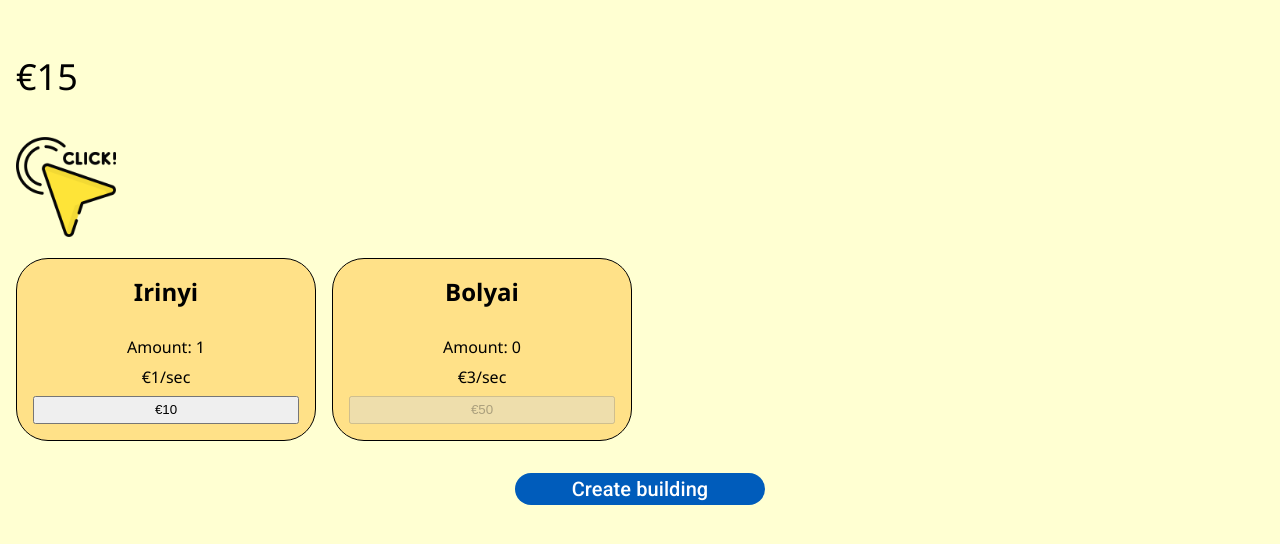
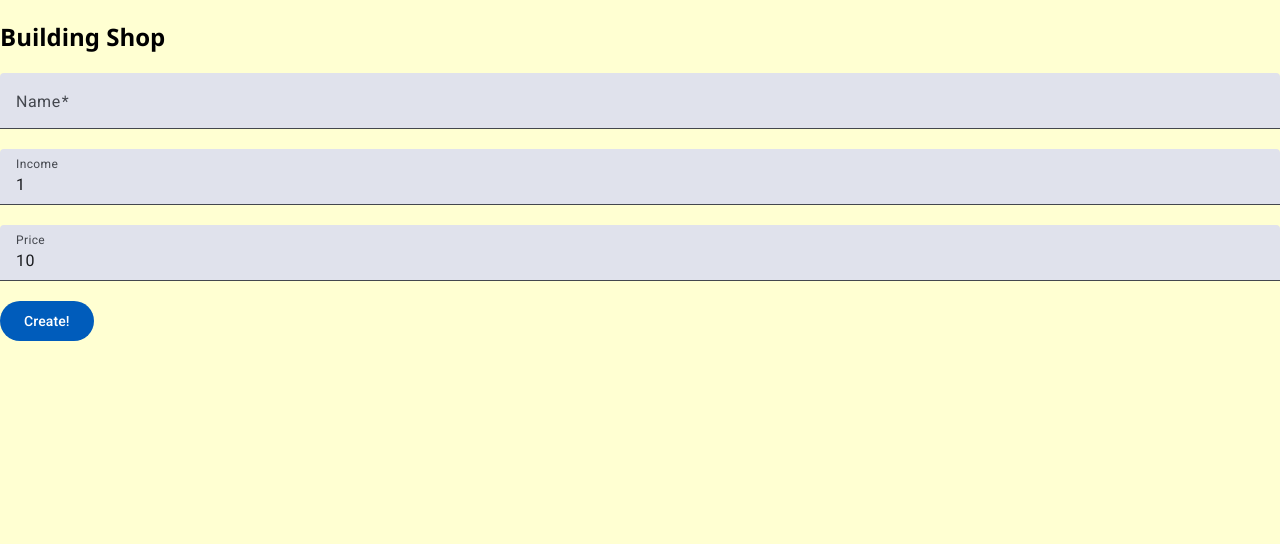
Before and after one commit to GergelyDobo/PWA-25-26-1, an Angular app: page /shop in a window 1280 px wide. Before the commit this address led to /main. Shown: the top 544 px of the page. Built offline with nearby package versions, Linux system fonts and the light colour scheme.

Commit message:
Building shop oldal: Material, Forms, guard

```diff
--- a/src/app/app.routes.ts
+++ b/src/app/app.routes.ts
@@ -1,5 +1,6 @@
 import { Routes } from '@angular/router';
 import { MainPageComponent } from './main-page/main-page.component';
+import { maxBuildingsGuard } from './shared/max-buildings.guard';
 
 export const routes: Routes = [
     {
@@ -7,6 +8,11 @@ export const routes: Routes = [
         component: MainPageComponent
     },
     {
+        path: "shop",
+        loadComponent: () => import("./building-shop/building-shop.component").then(c => c.BuildingShopComponent),
+        canActivate: [maxBuildingsGuard]
+    },
+    {
         path: "**",
         redirectTo: "main"
     }
--- /dev/null
+++ b/src/app/building-shop/building-shop.component.html
@@ -0,0 +1,16 @@
+<h2>Building Shop</h2>
+<form [formGroup]="buildingForm">
+    <mat-form-field>
+        <mat-label>Name</mat-label>
+        <input matInput type="text" formControlName="name">
+    </mat-form-field>
+    <mat-form-field>
+        <mat-label>Income</mat-label>
+        <input matInput type="number" formControlName="income">
+    </mat-form-field>
+    <mat-form-field>
+        <mat-label>Price</mat-label>
+        <input matInput type="number" formControlName="price">
+    </mat-form-field>
+    <button mat-flat-button (click)="onSubmit()">Create!</button>
+</form>
--- /dev/null
+++ b/src/app/building-shop/building-shop.component.scss
@@ -0,0 +1,3 @@
+mat-form-field {
+    display: block;
+}
--- /dev/null
+++ b/src/app/building-shop/building-shop.component.ts
@@ -0,0 +1,41 @@
+import { Component } from '@angular/core';
+import { FormBuilder, FormGroup, ReactiveFormsModule, Validators } from '@angular/forms';
+import { MatButtonModule } from '@angular/material/button';
+import { MatFormFieldModule } from '@angular/material/form-field';
+import { MatInputModule } from '@angular/material/input';
+import { ManagementService } from '../shared/management.service';
+import { Router } from '@angular/router';
+
+@Component({
+  selector: 'app-building-shop',
+  imports: [
+    MatFormFieldModule,
+    MatInputModule,
+    MatButtonModule,
+    ReactiveFormsModule
+  ],
+  templateUrl: './building-shop.component.html',
+  styleUrl: './building-shop.component.scss'
+})
+export class BuildingShopComponent {
+  public buildingForm: FormGroup;
+
+  constructor(formBuilder: FormBuilder, private ms: ManagementService, private router: Router) {
+    this.buildingForm = formBuilder.group({
+      name: ["", [Validators.required, Validators.minLength(3)]],
+      income: [1],
+      price: [10, Validators.min(10)]
+    });
+  }
+
+  public onSubmit() {
+    if(this.buildingForm.valid) {
+      this.ms.createBuilding(
+        this.buildingForm.value.name,
+        this.buildingForm.value.income,
+        this.buildingForm.value.price
+      );
+      this.router.navigateByUrl("main");
+    }
+  }
+}
--- a/src/app/main-page/main-page.component.html
+++ b/src/app/main-page/main-page.component.html
@@ -10,4 +10,5 @@
   }
 </div>
 <button mat-flat-button class="create"
+  [disabled]="buildings.length >= 5"
   (click)="createBuilding()">Create building</button>
--- a/src/app/main-page/main-page.component.ts
+++ b/src/app/main-page/main-page.component.ts
@@ -4,6 +4,7 @@ import { ManagementService } from '../shared/management.service';
 import { ClickToEarnDirective } from '../shared/click-to-earn.directive';
 import { FormatMoneyPipe } from '../shared/format-money.pipe';
 import { BuildingComponent } from './building/building.component';
+import { Router } from '@angular/router';
 import { MatButton } from '@angular/material/button';
 
 @Component({
@@ -22,13 +23,14 @@ export class MainPageComponent {
   public readonly buildings: Building[];
 
   constructor(
-    private managementService: ManagementService
+    private managementService: ManagementService,
+    private router: Router
   ) {
     this.buildings = this.managementService.buildings;
   }
 
   public createBuilding() {
-    this.managementService.createBuilding();
+    this.router.navigateByUrl("shop");
   }
 
   public onEarn(value: number) {
--- a/src/app/shared/management.service.ts
+++ b/src/app/shared/management.service.ts
@@ -20,16 +20,11 @@ export class ManagementService {
     }
   ];
 
-  public createBuilding(): boolean {
-    const name = window.prompt("Type the name of the new building here!");
-    if(name === null || name.trim().length === 0) {
-      return false;
-    }
-
+  public createBuilding(name: string, income: number, price: number): boolean {
     const building: Building = {
       name,
-      income: 10,
-      cost: 100,
+      income,
+      cost: price,
       amount: 0
     };
 
--- /dev/null
+++ b/src/app/shared/max-buildings.guard.ts
@@ -0,0 +1,15 @@
+import { inject } from '@angular/core';
+import { CanActivateFn, Router } from '@angular/router';
+import { ManagementService } from './management.service';
+
+export const maxBuildingsGuard: CanActivateFn = (route, state) => {
+  const managementService = inject(ManagementService);
+  const router = inject(Router);
+
+  if(managementService.buildings.length < 5) {
+    return true;
+  }
+
+  router.navigateByUrl("main");
+  return false;
+};
```
